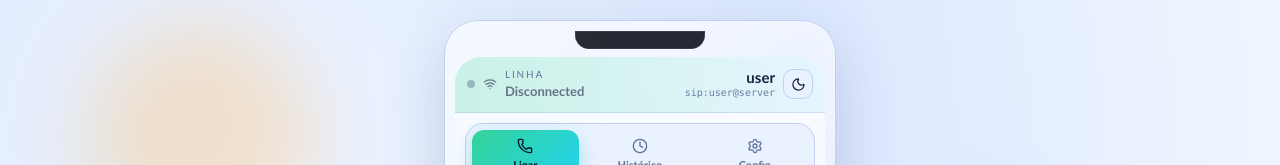
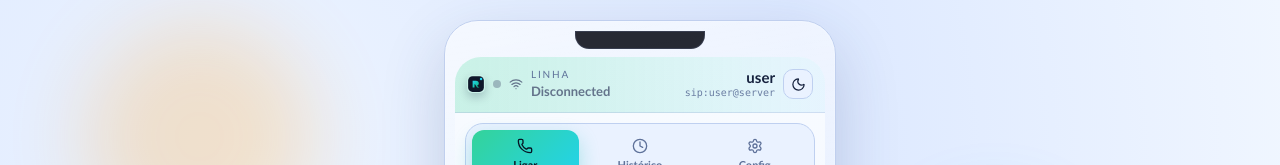
Before and after one commit to Deviyx/ReactSIP, a React (Vite) app: page / in a window 1280 px wide. Shown: the top 165 px of the page. Built offline with nearby package versions, Linux system fonts and the light colour scheme.

Commit message:
release: ReactSIP 0.0.3 (updater, branding, build/runtime fixes)

```diff
--- a/electron-builder.json
+++ b/electron-builder.json
@@ -9,7 +9,8 @@
     "renderer-dist/**/*",
     "public/electron.js",
     "public/preload.js",
-    "package.json"
+    "package.json",
+    "node_modules/**/*"
   ],
   "extraResources": [
     {
--- a/index.html
+++ b/index.html
@@ -4,8 +4,8 @@
     <meta charset="UTF-8" />
     <meta name="viewport" content="width=device-width, initial-scale=1.0, maximum-scale=1.0, user-scalable=no, viewport-fit=cover" />
     <meta name="theme-color" content="#030712" />
-    <meta name="description" content="MicroSIP - WebRTC SIP Softphone Client" />
-    <title>MicroSIP - SIP Softphone</title>
+    <meta name="description" content="ReactSIP - SIP Softphone Client" />
+    <title>ReactSIP - SIP Softphone</title>
     <style>
       html, body {
         width: 100%;
--- a/package.json
+++ b/package.json
@@ -1,7 +1,7 @@
 {
   "name": "reactsip-desktop",
   "private": true,
-  "version": "0.0.2",
+  "version": "0.0.3",
   "description": "ReactSIP desktop client built with React + Electron + native SIP UDP media engine.",
   "author": "ReactSIP Team",
   "main": "public/electron.js",
@@ -24,6 +24,7 @@
   "dependencies": {
     "@tailwindcss/postcss": "^4.2.1",
     "autoprefixer": "^10.4.27",
+    "electron-updater": "^6.3.9",
     "jssip": "^3.13.5",
     "lucide-react": "^0.575.0",
     "postcss": "^8.5.6",
@@ -40,7 +41,6 @@
     "concurrently": "^8.2.2",
     "electron": "^24.0.0",
     "electron-builder": "^24.9.1",
-    "electron-updater": "^6.3.9",
     "eslint": "^8.55.0",
     "eslint-plugin-react": "^7.33.2",
     "eslint-plugin-react-hooks": "^4.6.0",
--- a/public/electron.js
+++ b/public/electron.js
@@ -6,7 +6,12 @@ const crypto = require('crypto');
 const fs = require('fs');
 const { spawn } = require('child_process');
 const readline = require('readline');
-const { autoUpdater } = require('electron-updater');
+let autoUpdater = null;
+try {
+  ({ autoUpdater } = require('electron-updater'));
+} catch (error) {
+  console.warn('[updater] electron-updater not available, updater disabled:', error.message);
+}
 const DEV_SERVER_URL = process.env.ELECTRON_RENDERER_URL || process.env.VITE_DEV_SERVER_URL || 'http://localhost:5173';
 
 // Detectar se está em desenvolvimento
@@ -56,7 +61,7 @@ function emitUpdateStatus(payload) {
 }
 
 function checkForUpdatesInBackground() {
-  if (isDev || !app.isPackaged) return;
+  if (isDev || !app.isPackaged || !autoUpdater) return;
   autoUpdater.checkForUpdates().catch((error) => {
     console.warn('[updater] check failed:', error.message);
     emitUpdateStatus({
@@ -67,7 +72,7 @@ function checkForUpdatesInBackground() {
 }
 
 function setupAutoUpdater() {
-  if (isDev || !app.isPackaged) {
+  if (isDev || !app.isPackaged || !autoUpdater) {
     return;
   }
 
@@ -1679,6 +1684,9 @@ ipcMain.handle('app:check-for-updates', async () => {
     if (isDev || !app.isPackaged) {
       return { success: false, error: 'Updater disponivel apenas no app instalado' };
     }
+    if (!autoUpdater) {
+      return { success: false, error: 'Modulo electron-updater indisponivel nesta instalacao' };
+    }
 
     const result = await autoUpdater.checkForUpdates();
     const hasUpdate = Boolean(result?.updateInfo?.version);
@@ -1698,6 +1706,9 @@ ipcMain.handle('app:install-update-now', async () => {
     if (isDev || !app.isPackaged) {
       return { success: false, error: 'Updater disponivel apenas no app instalado' };
     }
+    if (!autoUpdater) {
+      return { success: false, error: 'Modulo electron-updater indisponivel nesta instalacao' };
+    }
 
     setImmediate(() => {
       autoUpdater.quitAndInstall(false, true);
--- a/src/App.css
+++ b/src/App.css
@@ -211,6 +211,14 @@ input {
   align-items: center;
   gap: 8px;
   min-width: 0;
+}
+
+.brand-logo {
+  width: 18px;
+  height: 18px;
+  flex-shrink: 0;
+  border-radius: 5px;
+  box-shadow: 0 4px 10px rgba(8, 24, 48, 0.22);
 }
 
 .status-identity {
--- a/src/components/StatusBar.jsx
+++ b/src/components/StatusBar.jsx
@@ -1,6 +1,7 @@
 import React from 'react';
 import { Moon, Sun, Wifi } from 'lucide-react';
 import { useSIPContext } from '../context/SIPContext';
+import reactSipLogo from '../assets/reactsip-logo.svg';
 
 const StatusBar = ({ theme, onToggleTheme }) => {
   const { settings, connectionStatus, registrationStatus, sipUri } = useSIPContext();
@@ -19,6 +20,7 @@ const StatusBar = ({ theme, onToggleTheme }) => {
   return (
     <header className="status-bar">
       <div className="status-left">
+        <img src={reactSipLogo} alt="ReactSIP" className="brand-logo" />
         <span className={`status-dot ${dotClass}`} />
         <Wifi size={14} className={`status-icon ${dotClass}`} />
         <div>
--- a/vite.config.js
+++ b/vite.config.js
@@ -4,6 +4,7 @@ import react from '@vitejs/plugin-react'
 // https://vitejs.dev/config/
 export default defineConfig({
   plugins: [react()],
+  base: './',
   build: {
     outDir: 'renderer-dist',
     emptyOutDir: true,
```
Also changed, not shown: src/assets/reactsip-logo.svg (added), 1 other file (tests, documents, lock files or other folders).
